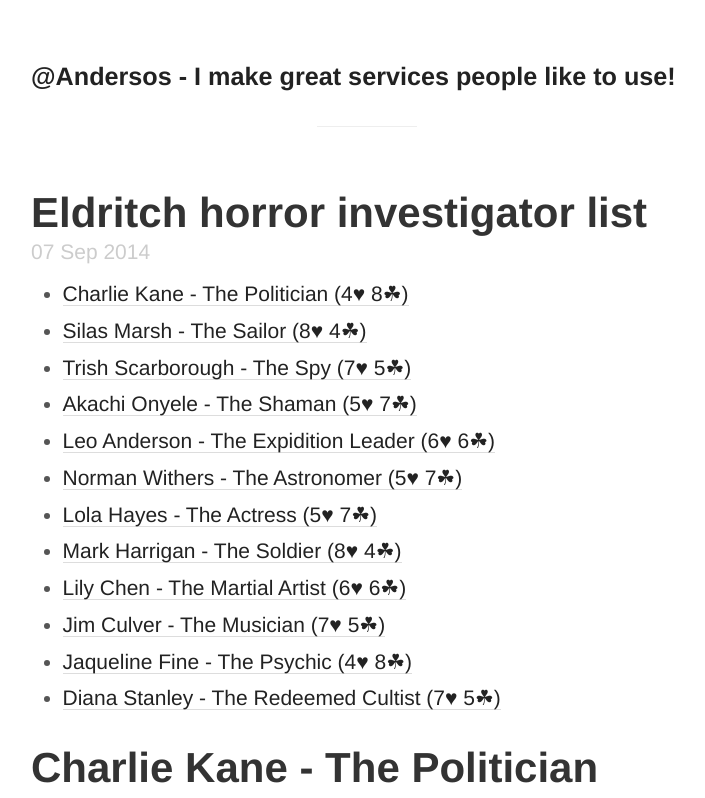
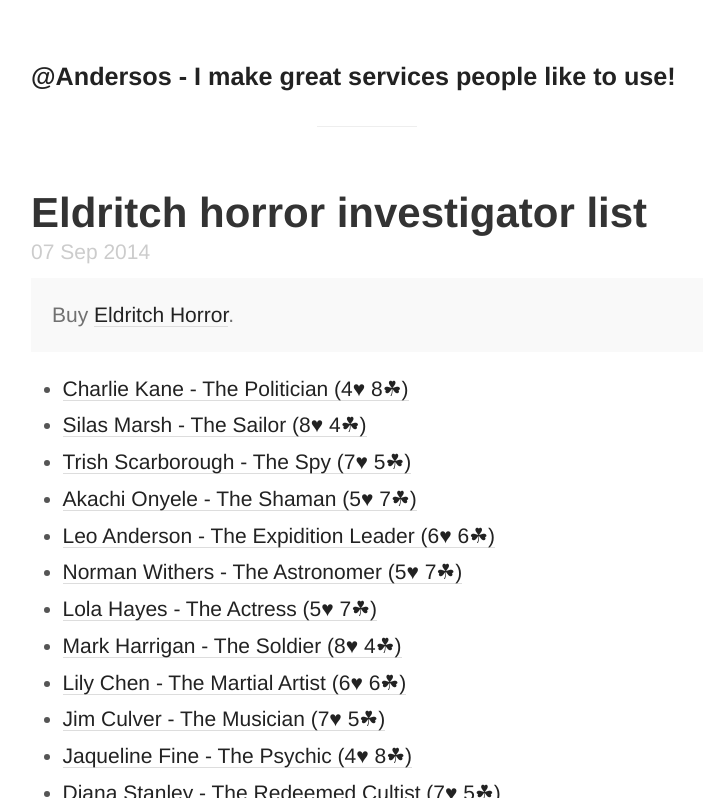
Before and after one commit to Andersos/andersos.net, a Jekyll site: the page built from _posts/2014-09-07-eldritch-horror-investigator-list.md, in a window 1280 px wide and 900 px high, cut to the strip 0-798 px from the top of the window. Shown: the whole strip, without its empty margins (273-978 px from the left). Built offline with Jekyll 4.4.1, drawn with Linux system fonts in a browser that asks for light colours; Markdown is read by kramdown in place of the engine named in the settings; comment, search, counter and statistics services are not loaded.

Commit message:
Update 2014-09-07-eldritch-horror-investigator-list.md

```diff
--- a/_posts/2014-09-07-eldritch-horror-investigator-list.md
+++ b/_posts/2014-09-07-eldritch-horror-investigator-list.md
@@ -11,6 +11,10 @@
 tags:
 - Boardgame
 ---
+
+<div class="message">
+Buy <a href="http://www.amazon.com/gp/product/1616617667/ref=as_li_tl?ie=UTF8&camp=1789&creative=9325&creativeASIN=1616617667&linkCode=as2&tag=andersos-20&linkId=3JBWFY2BFOFYQ6TI">Eldritch Horror</a>.
+</div>
 
 - <a href="#charlie-kane---the-politician" onClick="ga('send', 'event', 'Eldritch horror investigator list', 'TOC Anchor', 'Charlie Kane');">Charlie Kane - The Politician (4&hearts; 8☘)</a>
 - <a href="#silas-marsh---the-sailor" onClick="ga('send', 'event', 'Eldritch horror investigator list', 'TOC Anchor', 'Silas Marsh');">Silas Marsh - The Sailor (8&hearts; 4☘)</a>
```
